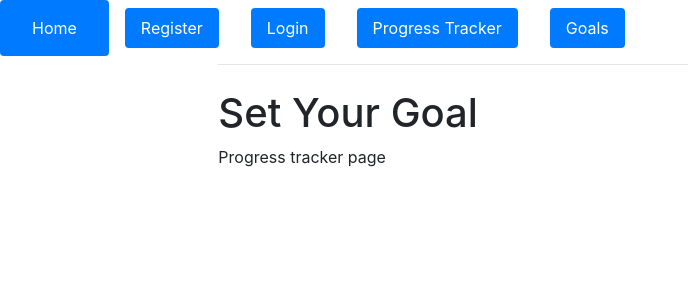
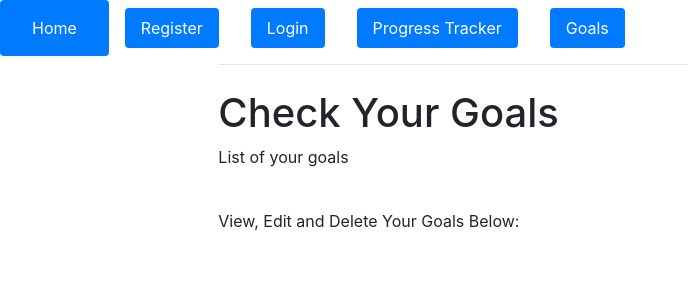
Before and after one commit to TomBergmanis/progress_app, a Django app: template progress/main/templates/main/progress.html in a window 1280 px wide. Shown: the top 300 px of the page, without its empty margins (0-688 px from the left). Run offline with Django 3.2, Linux system fonts and the light colour scheme; the template is opened without the code that fills it, so the values that code supplies are empty; some libraries are stand-ins or nearby versions.

Commit message:
database has updated so that the user can add their goals if they are logged in, if they are not they cannot access the Goals or progress pages

```diff
--- a/progress/main/templates/main/add_goal.html
+++ b/progress/main/templates/main/add_goal.html
@@ -2,7 +2,7 @@
 <!--  -->
 {% block title %}Add Goal{% endblock %}
 <!--  -->
-<!-- {% load crispy_forms_tags %} -->
+{% load crispy_forms_tags %}
 <!--  -->
 {% block content %}
 <h1>Set Your Goal</h1>
@@ -11,8 +11,7 @@
 <form method="POST">
   {% csrf_token %}
   <!--  -->
-  <!-- {{form|crispy}} -->
-  {{form.as_p}}
+  {{form|crispy}}
   <!--  -->
   <button type="submit" class="btn btn-success">Add Goal</button>
 </form>
--- a/progress/main/templates/main/progress.html
+++ b/progress/main/templates/main/progress.html
@@ -3,7 +3,14 @@
 {% block title %}Progress{% endblock %}
 <!--  -->
 {% block content %}
-<h1>Set Your Goal</h1>
-<p>Progress tracker page</p>
-
+<h1>Check Your Goals</h1>
+<p>List of your goals</p>
+<br />
+<p>View, Edit and Delete Your Goals Below:</p>
+<br />
+<!--  -->
+{% for goal in user.Goal %}
+<p><a href="/{{goal.id}}">{{goal.name}}</a></p>
+{% endfor %}
+<!--  -->
 {% endblock %}
```
Also changed, not shown: progress/db.sqlite3, progress/main/migrations/0001_initial.py.
